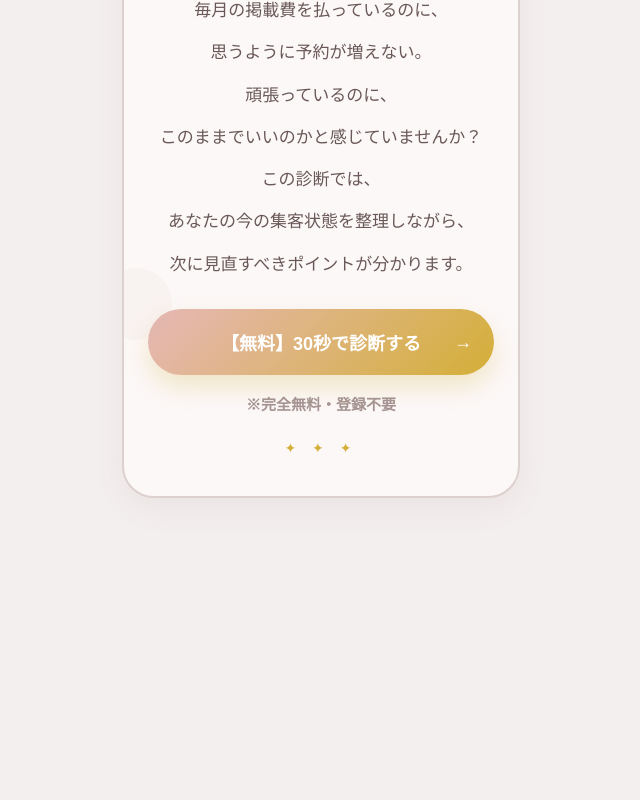
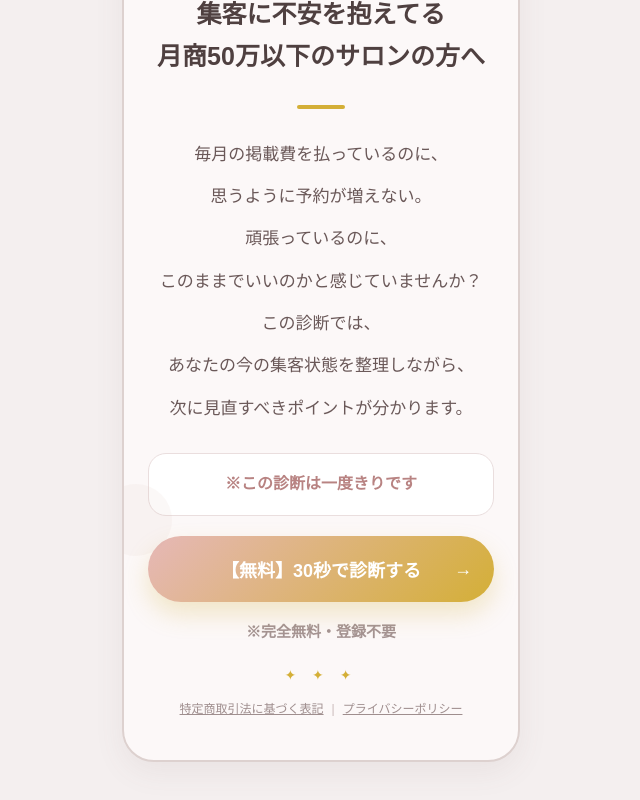
Before and after one commit to word-strategist/salon-diagnostic-v2, a React (Vite) app: page / in a window 1280 px wide. Shown: the part 398-1198 px from the top of the page, without its empty margins (319-959 px from the left). Before the commit the page ends 944 px from the top, so only its background shows below. Built offline with nearby package versions, Linux system fonts and the light colour scheme.

Commit message:
TopPage 最終調整（Timer統合・特商法/プラポリ配置）

```diff
--- a/package.json
+++ b/package.json
@@ -12,7 +12,8 @@
   "dependencies": {
     "lucide-react": "^0.577.0",
     "react": "^19.2.0",
-    "react-dom": "^19.2.0"
+    "react-dom": "^19.2.0",
+    "react-router-dom": "^7.14.2"
   },
   "devDependencies": {
     "@eslint/js": "^9.39.1",
--- a/src/App.jsx
+++ b/src/App.jsx
@@ -1,120 +1,63 @@
-import React from 'react'
-import { useEffect, useState } from 'react'
+import React, { useEffect, useState } from 'react'
+import { BrowserRouter, Routes, Route, useNavigate } from 'react-router-dom'
+
 import TopPage from './pages/TopPage'
 import QuestionPage from './pages/QuestionPage'
 import ResultPage from './pages/ResultPage'
+
 import { calcResult } from './utils/judgement'
-import { getSessionId, sendTrackingEvent } from './utils/tracking'
-import { RESULT_PRODUCT_MAP } from './data/resultMap'
 
 const STORAGE_KEYS = {
-  page: 'diagnosis_page',
   answers: 'diagnosis_answers',
   result: 'diagnosis_result',
   completed: 'diagnosis_completed',
-  offerVisited: 'diagnosis_offer_visited',
-  productDeadline: 'product_offer_deadline',
-  consultationDeadline: 'consultation_offer_deadline',
 }
 
-export default function App() {
-  const [page, setPage] = useState('top')
+function AppRoutes() {
+  const navigate = useNavigate()
+
   const [answers, setAnswers] = useState([])
   const [result, setResult] = useState(null)
-  const [loaded, setLoaded] = useState(false)
 
+  // 初期復元
 useEffect(() => {
-    const savedPage = localStorage.getItem(STORAGE_KEYS.page)
   const savedAnswers = localStorage.getItem(STORAGE_KEYS.answers)
   const savedResult = localStorage.getItem(STORAGE_KEYS.result)
   const savedCompleted = localStorage.getItem(STORAGE_KEYS.completed)
 
-    const parsedAnswers = savedAnswers ? JSON.parse(savedAnswers) : []
-    const parsedResult = savedResult ? JSON.parse(savedResult) : null
-    const isCompleted = savedCompleted === 'true'
+  if (savedAnswers) setAnswers(JSON.parse(savedAnswers))
 
-    setAnswers(parsedAnswers)
+  if (savedCompleted === 'true' && savedResult) {
+    const parsedResult = JSON.parse(savedResult)
     setResult(parsedResult)
-
-    // 完了済みユーザーは必ず結果ページへ戻す
-    if (isCompleted && parsedResult) {
-      setPage('result')
-      localStorage.setItem(STORAGE_KEYS.page, 'result')
-      setLoaded(true)
+    navigate('/result')
     return
   }
 
-    // 未完了ユーザーの整合性チェック
-    if (!isCompleted) {
-      // resultページ指定なのにresultがない → TOPへ
-      if (savedPage === 'result' && !parsedResult) {
-        setPage('top')
-        localStorage.setItem(STORAGE_KEYS.page, 'top')
-        setLoaded(true)
+  if (savedResult) {
+    setResult(JSON.parse(savedResult))
+  }
+}, [])
+
+  // 診断開始
+const handleStart = () => {
+  const completed = localStorage.getItem('diagnosis_completed')
+
+  if (completed === 'true') {
+    navigate('/result')
     return
   }
 
-      // question系ページなのにanswersが壊れている → TOPへ
-      if (
-        savedPage &&
-        savedPage.startsWith('question') &&
-        !Array.isArray(parsedAnswers)
-      ) {
-        setPage('top')
-        localStorage.setItem(STORAGE_KEYS.page, 'top')
-        setLoaded(true)
-        return
+  localStorage.removeItem(STORAGE_KEYS.answers)
+  localStorage.removeItem(STORAGE_KEYS.result)
+
+  setAnswers([])
+  setResult(null)
+
+  navigate('/question/0')
 }
 
-      // 通常復元
-      if (savedPage) {
-        setPage(savedPage)
-      }
-    }
-
-    setLoaded(true)
-  }, [])
-
-  useEffect(() => {
-    const handlePopState = () => {
-      const savedCompleted = localStorage.getItem(STORAGE_KEYS.completed) === 'true'
-      const savedResult = localStorage.getItem(STORAGE_KEYS.result)
-
-      if (savedCompleted && savedResult) {
-        setPage('result')
-        return
-      }
-
-      setPage('top')
-      setResult(null)
-    }
-
-    window.addEventListener('popstate', handlePopState)
-
-    return () => {
-      window.removeEventListener('popstate', handlePopState)
-    }
-  }, [])
-
-  const saveProgress = (nextPage, nextAnswers) => {
-    setPage(nextPage)
-    setAnswers(nextAnswers)
-    localStorage.setItem(STORAGE_KEYS.page, nextPage)
-    localStorage.setItem(STORAGE_KEYS.answers, JSON.stringify(nextAnswers))
-    window.history.pushState(null, '', window.location.href)
-  }
-
-  const handleStart = () => {
-    saveProgress('question', [])
-    setResult(null)
-
-    localStorage.removeItem(STORAGE_KEYS.result)
-    localStorage.removeItem(STORAGE_KEYS.completed)
-    localStorage.removeItem(STORAGE_KEYS.offerVisited)
-    localStorage.removeItem(STORAGE_KEYS.productDeadline)
-    localStorage.removeItem(STORAGE_KEYS.consultationDeadline)
-  }
-
+  // 回答処理
   const handleAnswer = (questionIndex, answerIndex) => {
     const newAnswers = [...answers]
     newAnswers[questionIndex] = answerIndex
@@ -122,73 +65,68 @@ export default function App() {
     if (questionIndex === 9) {
       const finalResult = calcResult(newAnswers)
 
-      const resultKey = `${finalResult.level}-${finalResult.type}`
-      const productKey = RESULT_PRODUCT_MAP[resultKey] || ''
-      const sessionId = getSessionId()
-
-      sendTrackingEvent({
-        event_type: 'result_view',
-        session_id: sessionId,
-        result_key: resultKey,
-        level: finalResult.level,
-        type: finalResult.type,
-        product_key: productKey,
-        answers: newAnswers,
-        page_url: window.location.href,
-        user_agent: navigator.userAgent,
-      })
-
       setAnswers(newAnswers)
       setResult(finalResult)
-      setPage('result')
 
       localStorage.setItem(STORAGE_KEYS.answers, JSON.stringify(newAnswers))
-      localStorage.setItem(STORAGE_KEYS.page, 'result')
       localStorage.setItem(STORAGE_KEYS.result, JSON.stringify(finalResult))
       localStorage.setItem(STORAGE_KEYS.completed, 'true')
-      window.history.pushState(null, '', window.location.href)
+
+      navigate('/result')
     } else {
-      saveProgress('question-' + (questionIndex + 1), newAnswers)
+      setAnswers(newAnswers)
+      localStorage.setItem(STORAGE_KEYS.answers, JSON.stringify(newAnswers))
+      navigate(`/question/${questionIndex + 1}`)
     }
   }
 
-  const handleRetry = () => {
-    localStorage.removeItem(STORAGE_KEYS.page)
-    localStorage.removeItem(STORAGE_KEYS.answers)
-    localStorage.removeItem(STORAGE_KEYS.result)
-    localStorage.removeItem(STORAGE_KEYS.completed)
-    localStorage.removeItem(STORAGE_KEYS.offerVisited)
-    localStorage.removeItem(STORAGE_KEYS.productDeadline)
-    localStorage.removeItem(STORAGE_KEYS.consultationDeadline)
+  return (
+    <Routes>
+      <Route path="/" element={<TopPage onStart={handleStart} />} />
 
-    setAnswers([])
-    setResult(null)
-    setPage('top')
-    window.history.pushState(null, '', window.location.href)
+      <Route
+        path="/question/:index"
+        element={
+          <QuestionWrapper
+            answers={answers}
+            onAnswer={handleAnswer}
+          />
+        }
+      />
+
+      <Route
+        path="/result"
+        element={
+          result ? (
+            <ResultPage result={result} />
+          ) : (
+            <TopPage onStart={handleStart} />
+          )
+        }
+      />
+    </Routes>
+  )
 }
 
-  const currentQuestion = page.startsWith('question-')
-    ? parseInt(page.split('-')[1])
-    : page === 'question'
-      ? 0
-      : null
+// URLのindexを使うためのラッパー
+import { useParams } from 'react-router-dom'
 
-  if (!loaded) return null
+function QuestionWrapper({ onAnswer }) {
+  const { index } = useParams()
+  const questionIndex = parseInt(index, 10)
 
   return (
-    <div className="app-shell">
-      {page === 'top' && !result && <TopPage onStart={handleStart} />}
-
-      {currentQuestion !== null && !result && (
     <QuestionPage
-          questionIndex={currentQuestion}
-          onAnswer={handleAnswer}
+      questionIndex={questionIndex}
+      onAnswer={onAnswer}
     />
-      )}
-
-      {result && (
-        <ResultPage result={result} onRetry={handleRetry} />
-      )}
-    </div>
   )
 }
+
+export default function App() {
+  return (
+    <BrowserRouter>
+      <AppRoutes />
+    </BrowserRouter>
+  )
+}
--- a/src/components/Timer.jsx
+++ b/src/components/Timer.jsx
@@ -3,8 +3,8 @@ import { useState, useEffect, useMemo } from 'react'
 
 const COLORS = {
   red: '#ff2d2d',
-  white: '#ffffff',
-  muted: 'rgba(255,255,255,0.6)',
+  text: '#5a4a4a',
+  muted: '#9f8e8e',
 }
 
 export default function Timer({
@@ -108,12 +108,12 @@ export default function Timer({
   return (
     <div
       style={{
-        border: `2px solid ${COLORS.red}`,
-        borderRadius: '12px',
-        padding: '24px 16px',
+        //border: `2px solid ${COLORS.red}`,
+       // borderRadius: '12px',
+        //padding: '24px 16px',
         textAlign: 'center',
         maxWidth: '480px',
-        margin: '0 auto 40px',
+        margin: '0 auto 16px',
         boxSizing: 'border-box',
       }}
     >
--- a/src/pages/TopPage.jsx
+++ b/src/pages/TopPage.jsx
@@ -1,10 +1,20 @@
 import React from 'react'
+import Timer from '../components/Timer'
+import { CAMPAIGN_END_AT } from '../utils/campaign'
 
 export default function TopPage({ onStart }) {
   return (
     <div className="page">
       <section className="mock-section">
         <div className="phone-card top-card">
+          <Timer
+            mode="fixed"
+            targetDate={CAMPAIGN_END_AT}
+            title="この診断の終了まで"
+            subtitle="終了後、この診断は受けられません"
+            expiredText="終了しました"
+          />
+
           <div className="icon-circle">✦</div>
 
           <h1 className="hero-title">
@@ -27,6 +37,28 @@ export default function TopPage({ onStart }) {
             <p>次に見直すべきポイントが分かります。</p>
           </div>
 
+          <div
+            style={{
+              background: '#fff',
+              border: '1px solid #eadede',
+              borderRadius: '18px',
+              padding: '16px',
+              marginBottom: '20px',
+              textAlign: 'center',
+            }}
+          >
+            <p
+              style={{
+                margin: 0,
+                color: '#b88382',
+                fontWeight: 800,
+                lineHeight: 1.8,
+              }}
+            >
+              ※この診断は一度きりです
+            </p>
+          </div>
+
           <button type="button" className="cta-button" onClick={onStart}>
             【無料】30秒で診断する
           </button>
@@ -34,6 +66,23 @@ export default function TopPage({ onStart }) {
           <p className="note-text">※完全無料・登録不要</p>
 
           <div className="bottom-stars">✦ ✦ ✦</div>
+
+          <div
+            style={{
+              marginTop: '16px',
+              textAlign: 'center',
+              fontSize: '12px',
+              lineHeight: 1.8,
+            }}
+          >
+            <a href="/law.html" style={{ color: '#9f8e8e' }}>
+              特定商取引法に基づく表記
+            </a>
+            <span style={{ color: '#c8b8b8', margin: '0 8px' }}>|</span>
+            <a href="/privacy.html" style={{ color: '#9f8e8e' }}>
+              プライバシーポリシー
+            </a>
+          </div>
         </div>
       </section>
     </div>
```
Also changed, not shown: 1 other file (tests, documents, lock files or other folders). Lines whose indentation alone changed are shown as unchanged.
